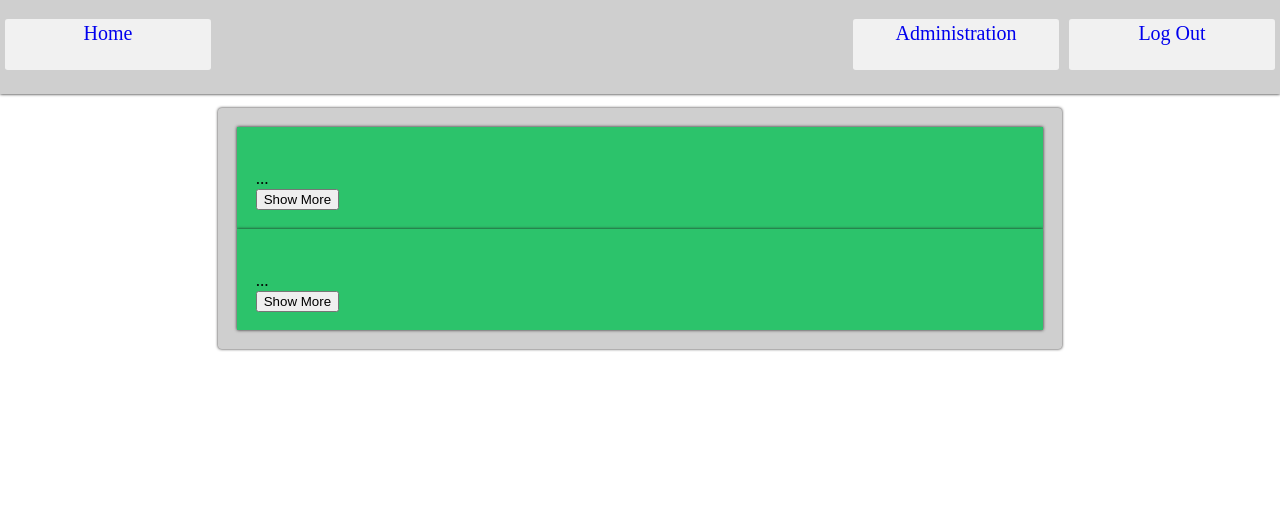
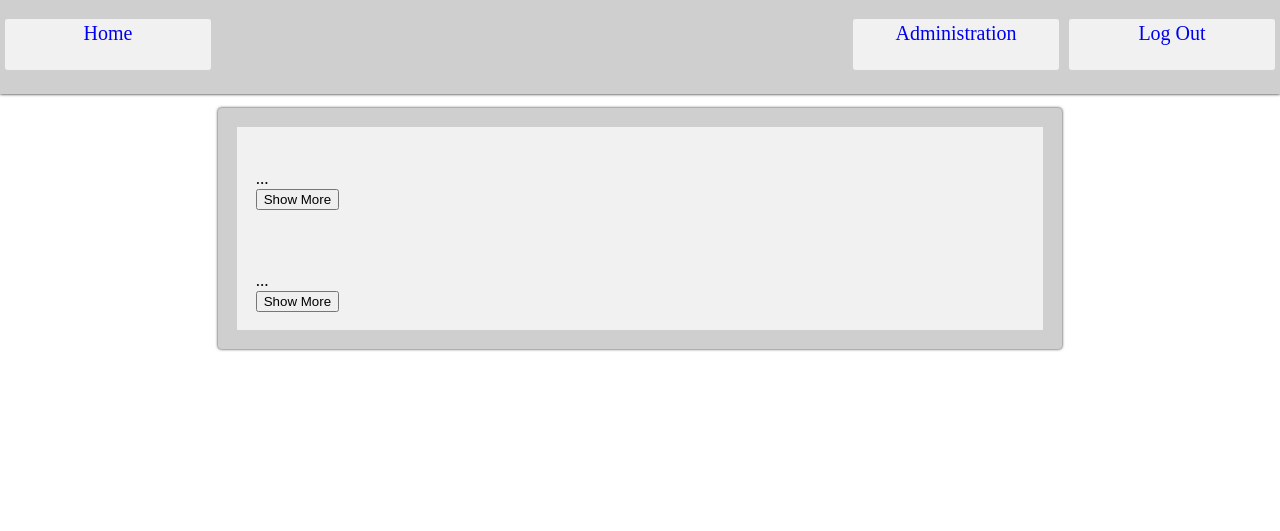
Before and after one commit to sheepman4267/WebRE, a Django app: page /topic/1 in a window 1280 px wide. Shown: the top 531 px of the page. Run offline with Django 4.2, Linux system fonts and the light colour scheme; the visitor is signed in with stand-in values (Sample User, id 1); some libraries are stand-ins or nearby versions.

Commit message:
Change participant post styling to be more consistent with the general design

```diff
--- a/classroom/static/classroom/style.css
+++ b/classroom/static/classroom/style.css
@@ -164,6 +164,9 @@
 
 .participant-post {
     padding: 5mm;
-    background-color: #2cc36b;
+    background-color: #F1F1F1;
+}
+
+.participant-post:hover {
     box-shadow: 0 0 3px #1f1d1d;
 }
```
